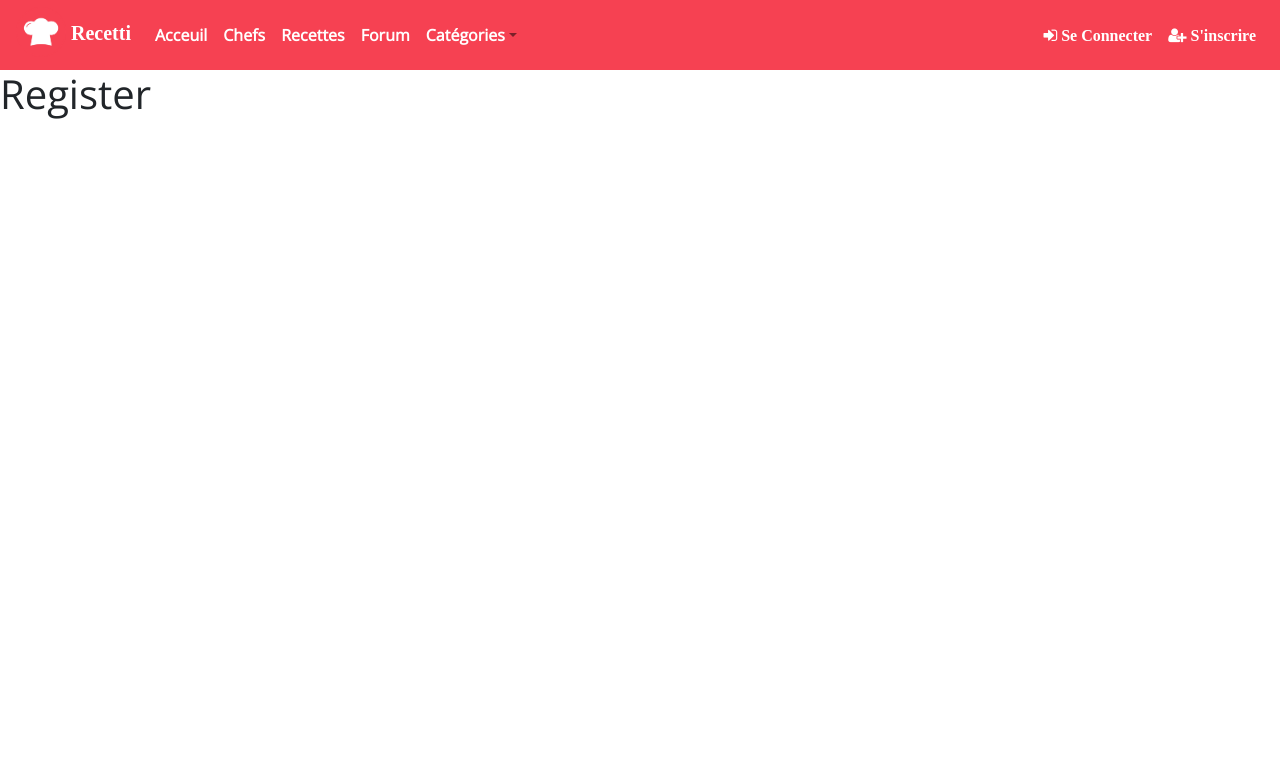
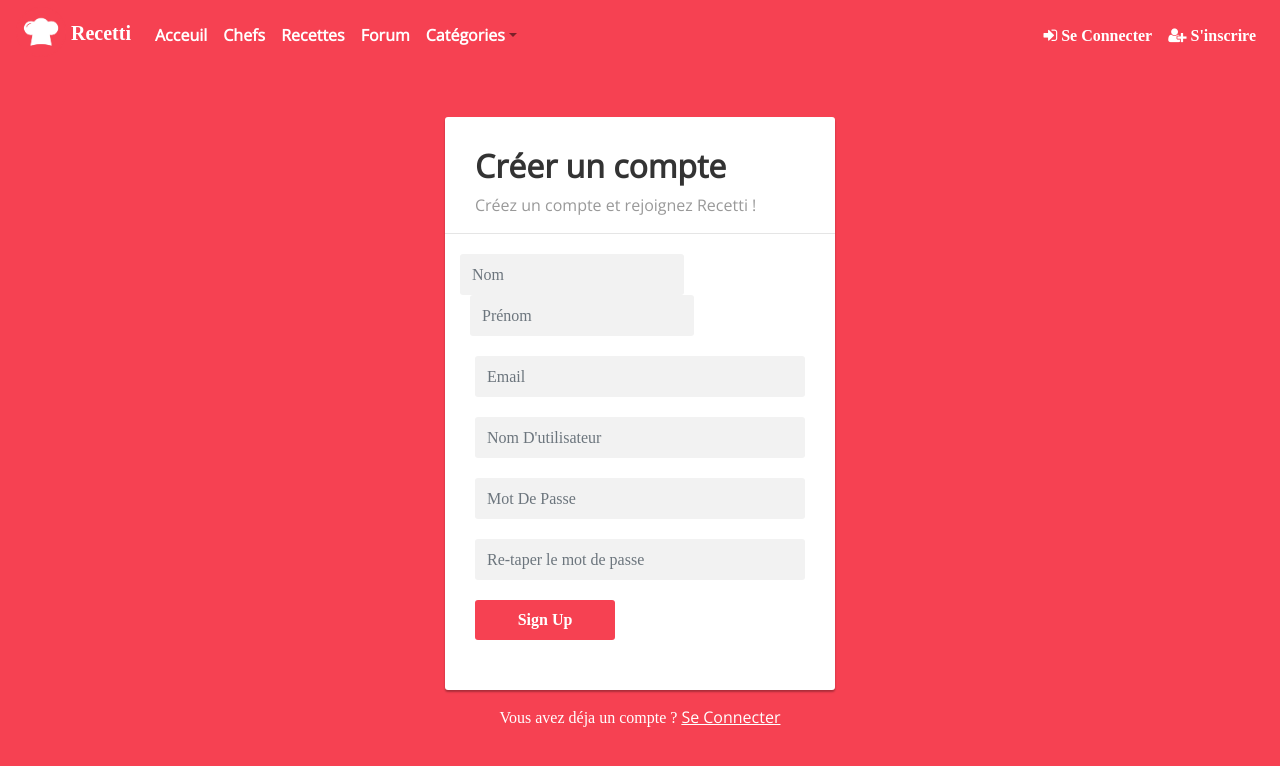
Before and after one commit to azizbecha/recetti-web, a React (Create React App) app: page /register in a window 1280 px wide. Shown: the top 766 px of the page. Built offline with nearby package versions, Linux system fonts and the light colour scheme.

Commit message:
:fire: Init Register

```diff
--- /dev/null
+++ b/src/Register.css
@@ -0,0 +1,77 @@
+body {
+    color: #fff;
+    background: #f64152;
+    font-family: 'Google Sans', sans-serif;
+}
+.form-control{
+    height: 41px;
+    background: #f2f2f2;
+    box-shadow: none !important;
+    border: none;
+
+}
+.form-control:focus{
+    background: #e2e2e2;
+}
+.form-control, .btn{
+    border-radius: 3px;
+}
+.signup-form{
+    width: 390px;
+    margin: 30px auto;
+}
+.signup-form form{
+    color: #999;
+    border-radius: 3px;
+    margin-bottom: 15px;
+    background: #fff;
+    box-shadow: 0px 2px 2px rgba(0, 0, 0, 0.3);
+    padding: 30px;
+    margin-top:12%
+}
+.signup-form h2 {
+    color: #333;
+    font-weight: bold;
+    margin-top: 0;
+}
+.signup-form hr {
+    margin: 0 -30px 20px;
+}
+.signup-form .form-group{
+    margin-bottom: 20px;
+}
+.signup-form input[type="checkbox"]{
+    margin-top: 3px;
+}
+.signup-form .row div:first-child{
+    padding-right: 10px;
+}
+.signup-form .row div:last-child{
+    padding-left: 10px;
+}
+.signup-form .btn{
+    font-size: 16px;
+    font-weight: bold;
+
+    border: none;
+    min-width: 140px;
+}
+
+.signup-form a{
+    color: #fff;
+    text-decoration: underline;
+}
+.signup-form a:hover{
+    text-decoration: none;
+}
+.signup-form form a{
+    color: #3598dc;
+    text-decoration: none;
+}
+.signup-form form a:hover{
+    text-decoration: underline;
+}
+.signup-form .hint-text {
+    padding-bottom: 15px;
+    text-align: center;
+}
--- a/src/components/Register.js
+++ b/src/components/Register.js
@@ -5,7 +5,7 @@ import {
 import {Navbar, Nav, NavDropdown} from 'react-bootstrap';
 import 'bootstrap/dist/css/bootstrap.min.css';
 import "../App.css";
-
+import "../Register.css"
 import firebase from "firebase/app";
 import "firebase/firestore";
 import "firebase/storage";
@@ -15,7 +15,9 @@ import logo from '../assets/img/recetti-logo.png';
 var user = firebase.auth().currentUser;
 
 
-/*
+export default class Register extends React.Component {
+    render() {
+       return  (
         <div class="signup-form">
         <form method="post">
             <h2>Créer un compte</h2>
@@ -47,15 +49,6 @@ var user = firebase.auth().currentUser;
         <div class="hint-text">Vous avez déja un compte ? <a href="login">Se Connecter</a></div>
     </div>
 
-*/
-
-export default class Register extends React.Component {
-    render() {
-
-       return  (
-
-               <h1>Register</h1>
-
        );
 
     }
```
Lines whose indentation alone changed are shown as unchanged.
